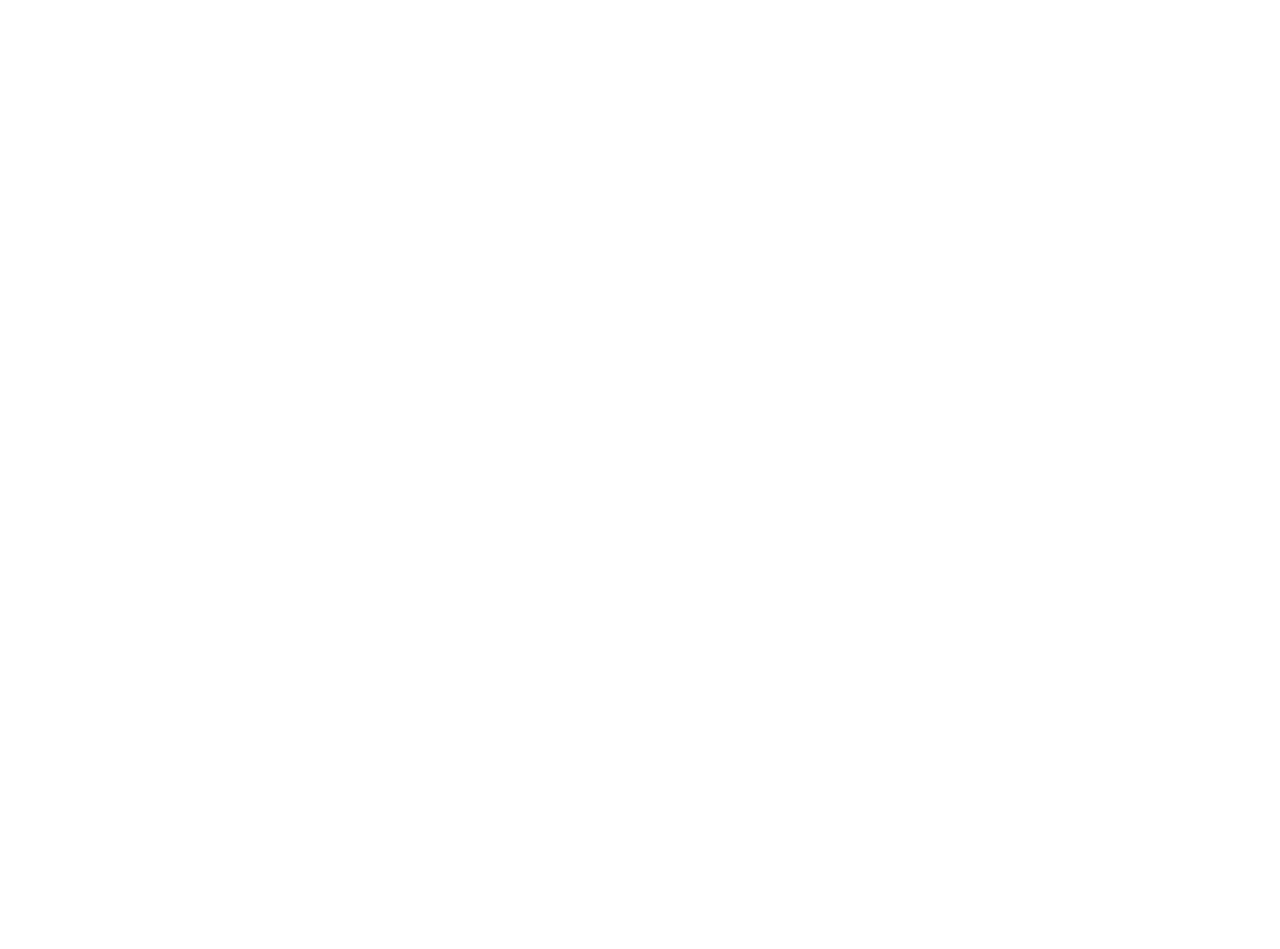
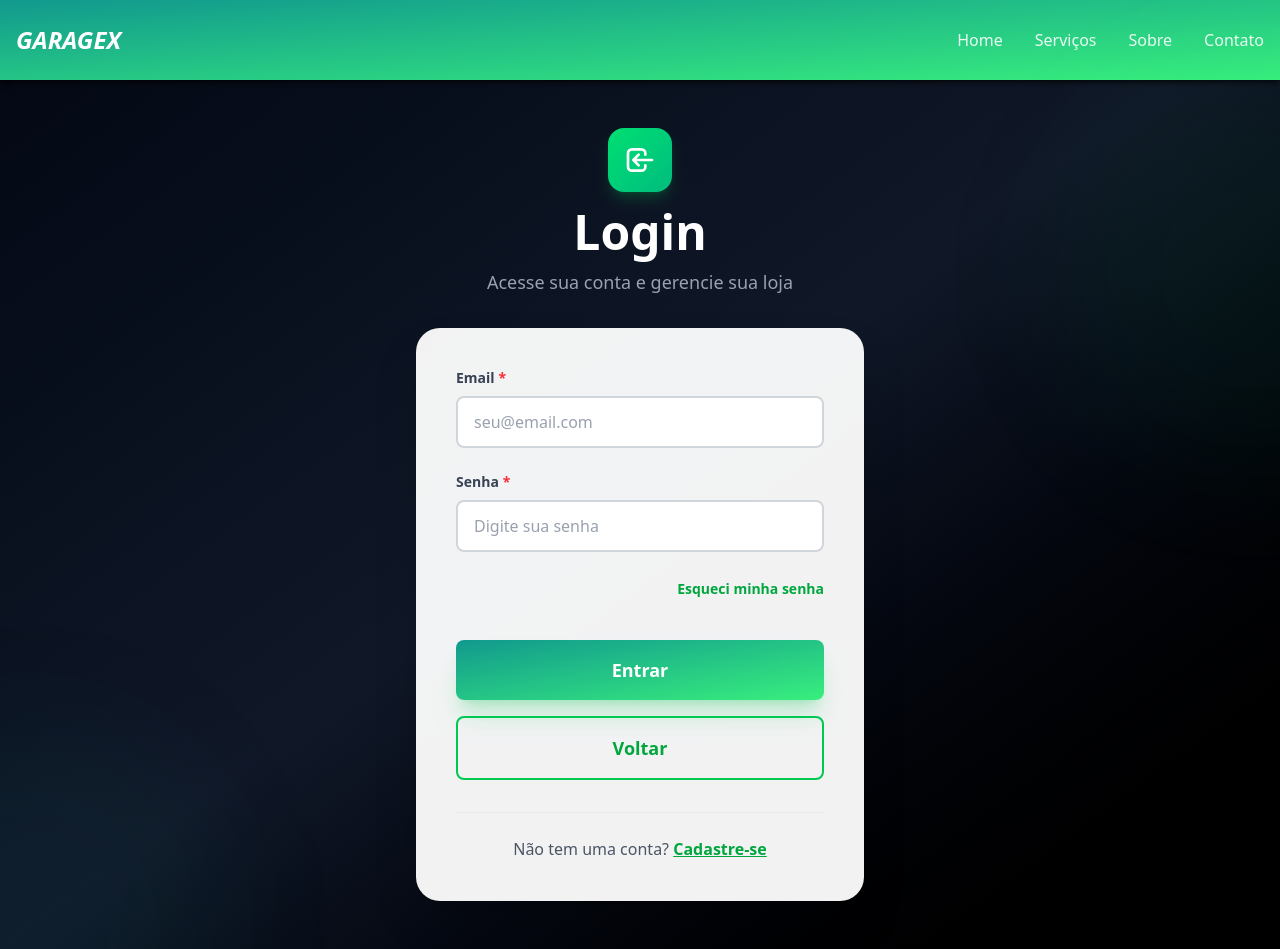
Before and after one commit to Viniciusvbss/GaragemX, a React (Vite) app: page /login-lojista in a window 1280 px wide. Before the commit this address had no page. Before the commit the page ends 800 px from the top, so only its background shows below. Built offline with nearby package versions, Linux system fonts and the light colour scheme.

Commit message:
componente de login

```diff
--- a/src/components/Header.jsx
+++ b/src/components/Header.jsx
@@ -1,6 +1,14 @@
 import { useState } from 'react'
 
-export default function Header({ brandName, navigationItems = [] }) {
+// Navegação padrão do sistema
+const defaultNavigation = [
+  { name: 'Home', href: '/', current: false },
+  { name: 'Serviços', href: '#', current: false },
+  { name: 'Sobre', href: '#', current: false },
+  { name: 'Contato', href: '#', current: false },
+]
+
+export default function Header({ brandName, navigationItems = defaultNavigation }) {
 
   // Define a variavel que controla o estado do menu mobile
   // isOpen = Variável que guarda o valor(começa com false)
@@ -8,6 +16,12 @@
   // useState(false) = Valor inicial é false(menu fechado)
 
   const [isOpen, setIsOpen] = useState(false)
+
+  // Marca automaticamente o item atual baseado na URL
+  const navItemsWithCurrent = navigationItems.map(item => ({
+    ...item,
+    current: item.href === window.location.pathname
+  }))
 
   return (
     <nav className="bg-garage-gradient-to-br shadow-md shadow-black/60">
@@ -21,7 +35,7 @@
 
           {/* Desktop Menu */}
           <div className="hidden md:flex space-x-8">
-            {navigationItems.map((item) => (
+            {navItemsWithCurrent.map((item) => (
               <a
                 key={item.name}
                 href={item.href}
@@ -53,7 +67,7 @@
         {/* Menu mobile aparece/desaparece  */}
         {isOpen && (
           <div className="md:hidden pb-4">
-            {navigationItems.map((item) => (
+            {navItemsWithCurrent.map((item) => (
               <a
                 key={item.name}
                 href={item.href}
--- a/src/pages/AuthLojista/CadastroLoja.jsx
+++ b/src/pages/AuthLojista/CadastroLoja.jsx
@@ -1,4 +1,5 @@
 import { useForm } from 'react-hook-form'
+import { useNavigate } from 'react-router-dom'
 import Button from '../../components/Button'
 import Header from '../../components/Header'
 import DadosLojaForm from '../../components/forms/DadosLojaForm'
@@ -10,32 +11,38 @@
 
 export default function CadastroLoja() {
   const { register, handleSubmit, formState: { errors }, watch } = useForm()
-
-  const navigation = [
-    { name: 'Home', href: '/', current: false },
-    { name: 'Cadastro', href: '/cadastro-loja', current: true },
-  ]
+  const navigate = useNavigate()
 
   const onSubmit = async (data) => {
     console.log('Dados do formulário:', data)
     alert('Cadastro realizado com sucesso!')
+    // Redireciona para a página de login após cadastro bem-sucedido
+    navigate('/login-lojista')
+  }
+
+  const handleGoToLogin = () => {
+    navigate('/login-lojista')
+  }
+
+  const handleCancel = () => {
+    navigate('/')
   }
 
   return (
-    <div className="min-h-screen bg-gradient-to-br from-gray-950 via-gray-900 to-black relative overflow-hidden">
+    <div className="min-h-screen bg-linear-to-br from-gray-950 via-gray-900 to-black relative overflow-hidden">
       {/* Background decorations */}
       <div className="absolute inset-0 overflow-hidden pointer-events-none">
         <div className="absolute top-20 -right-40 w-96 h-96 bg-green-500/5 rounded-full blur-3xl"></div>
         <div className="absolute -bottom-40 -left-40 w-96 h-96 bg-teal-500/5 rounded-full blur-3xl"></div>
       </div>
 
-      <Header brandName={BRAND_NAME} navigationItems={navigation} />
+      <Header brandName={BRAND_NAME} />
 
       <main className="container mx-auto px-4 py-8 md:py-12 relative z-10">
         <div className="max-w-3xl mx-auto">
           {/* Header do formulário */}
           <div className="text-center mb-8">
-            <div className="inline-flex items-center justify-center w-16 h-16 bg-gradient-to-br from-green-400 to-emerald-500 rounded-2xl mb-4 shadow-lg shadow-green-500/20">
+            <div className="inline-flex items-center justify-center w-16 h-16 bg-linear-to-br from-green-400 to-emerald-500 rounded-2xl mb-4 shadow-lg shadow-green-500/20">
               <svg className="w-8 h-8 text-white" fill="none" stroke="currentColor" viewBox="0 0 24 24">
                 <path strokeLinecap="round" strokeLinejoin="round" strokeWidth={2} d="M19 21V5a2 2 0 00-2-2H7a2 2 0 00-2 2v16m14 0h2m-2 0h-5m-9 0H3m2 0h5M9 7h1m-1 4h1m4-4h1m-1 4h1m-5 10v-5a1 1 0 011-1h2a1 1 0 011 1v5m-4 0h4" />
               </svg>
@@ -97,7 +104,7 @@
                   variant="outline"
                   size="lg"
                   className="flex-1 border-green-500! text-green-600! hover:bg-green-50! hover:text-green-700!"
-                  onClick={() => window.location.href = '/'}
+                  onClick={handleCancel}
                 >
                   Cancelar
                 </Button>
@@ -108,9 +115,13 @@
             <div className="text-center mt-8 pt-6 border-t border-gray-200">
               <p className="text-gray-600">
                 Já tem uma conta?{' '}
-                <a href="/login" className="text-green-600 hover:text-green-700 font-bold underline">
+                <button
+                  type="button"
+                  onClick={handleGoToLogin}
+                  className="text-green-600 hover:text-green-700 font-bold underline"
+                >
                   Fazer login
-                </a>
+                </button>
               </p>
             </div>
           </div>
--- /dev/null
+++ b/src/pages/AuthLojista/LoginLojista.jsx
@@ -0,0 +1,138 @@
+import { useForm } from 'react-hook-form'
+import { useNavigate } from 'react-router-dom'
+import Input from '../../components/Input'
+import Button from '../../components/Button'
+import Header from '../../components/Header'
+import { BRAND_NAME } from '../../constants/brand'
+
+export default function LoginLojista() {
+  const { register, handleSubmit, formState: { errors } } = useForm()
+  const navigate = useNavigate()
+
+  const onSubmit = async (data) => {
+    console.log('Dados de login:', data)
+    alert('Login realizado com sucesso!')
+    // Aqui você faria a autenticação real
+    // navigate('/dashboard') // após autenticação
+  }
+
+  const handleGoToCadastro = () => {
+    navigate('/cadastro-loja')
+  }
+
+  const handleCancel = () => {
+    navigate('/')
+  }
+
+  return (
+    <div className="min-h-screen bg-linear-to-br from-gray-950 via-gray-900 to-black relative overflow-hidden">
+      {/* Background decorations */}
+      <div className="absolute inset-0 overflow-hidden pointer-events-none">
+        <div className="absolute top-20 -right-40 w-96 h-96 bg-green-500/5 rounded-full blur-3xl"></div>
+        <div className="absolute -bottom-40 -left-40 w-96 h-96 bg-teal-500/5 rounded-full blur-3xl"></div>
+      </div>
+
+      <Header brandName={BRAND_NAME} />
+
+      <main className="container mx-auto px-4 py-8 md:py-12 relative z-10">
+        <div className="max-w-md mx-auto">
+          {/* Header do formulário */}
+          <div className="text-center mb-8">
+            <div className="inline-flex items-center justify-center w-16 h-16 bg-linear-to-br from-green-400 to-emerald-500 rounded-2xl mb-4 shadow-lg shadow-green-500/20">
+              <svg className="w-8 h-8 text-white" fill="none" stroke="currentColor" viewBox="0 0 24 24">
+                <path strokeLinecap="round" strokeLinejoin="round" strokeWidth={2} d="M11 16l-4-4m0 0l4-4m-4 4h14m-5 4v1a3 3 0 01-3 3H6a3 3 0 01-3-3V7a3 3 0 013-3h7a3 3 0 013 3v1" />
+              </svg>
+            </div>
+            <h1 className="text-4xl md:text-5xl font-bold text-white mb-3">
+              Login
+            </h1>
+            <p className="text-gray-400 text-lg">
+              Acesse sua conta e gerencie sua loja
+            </p>
+          </div>
+
+          {/* Card do formulário */}
+          <div className="bg-white/95 backdrop-blur-sm rounded-3xl shadow-2xl p-6 md:p-10">
+            {/* Formulário */}
+            <form onSubmit={handleSubmit(onSubmit)} className="space-y-6">
+              <Input
+                label="Email"
+                type="email"
+                placeholder="seu@email.com"
+                error={errors.email?.message}
+                {...register('email', {
+                  required: 'Email é obrigatório',
+                  pattern: {
+                    value: /^[A-Z0-9._%+-]+@[A-Z0-9.-]+\.[A-Z]{2,}$/i,
+                    message: 'Email inválido'
+                  }
+                })}
+                required
+              />
+
+              <Input
+                label="Senha"
+                type="password"
+                placeholder="Digite sua senha"
+                error={errors.senha?.message}
+                {...register('senha', {
+                  required: 'Senha é obrigatória',
+                  minLength: {
+                    value: 6,
+                    message: 'Senha deve ter no mínimo 6 caracteres'
+                  }
+                })}
+                required
+              />
+
+              {/* Link esqueci senha */}
+              <div className="text-right">
+                <a href="#" className="text-sm text-green-600 hover:text-green-700 font-semibold">
+                  Esqueci minha senha
+                </a>
+              </div>
+
+              {/* Botões */}
+              <div className="flex flex-col gap-4 pt-4">
+                <Button
+                  type="submit"
+                  variant="primary"
+                  size="lg"
+                  className="w-full shadow-xl shadow-green-500/20 hover:shadow-green-500/40"
+                >
+                  <span className="flex items-center justify-center gap-2">
+                    Entrar
+                  </span>
+                </Button>
+
+                <Button
+                  type="button"
+                  variant="outline"
+                  size="lg"
+                  className="w-full border-green-500! text-green-600! hover:bg-green-50! hover:text-green-700!"
+                  onClick={handleCancel}
+                >
+                  Voltar
+                </Button>
+              </div>
+            </form>
+
+            {/* Link para cadastro */}
+            <div className="text-center mt-8 pt-6 border-t border-gray-200">
+              <p className="text-gray-600">
+                Não tem uma conta?{' '}
+                <button
+                  type="button"
+                  onClick={handleGoToCadastro}
+                  className="text-green-600 hover:text-green-700 font-bold underline"
+                >
+                  Cadastre-se
+                </button>
+              </p>
+            </div>
+          </div>
+        </div>
+      </main>
+    </div>
+  )
+}
--- a/src/pages/Home.jsx
+++ b/src/pages/Home.jsx
@@ -3,25 +3,16 @@
 import { BRAND_NAME } from '../constants/brand';
 
 function Home() {
-  const navigation = [
-    { name: 'Home', href: '/', current: true },
-    { name: 'Serviços', href: '#', current: false },
-    { name: 'Sobre', href: '#', current: false },
-    { name: 'Contato', href: '#', current: false },
-  ];
 
   return (
     <div className="min-h-screen bg-linear-to-br from-gray-950 via-gray-900 to-black relative overflow-hidden">
-      <Header
-        brandName={BRAND_NAME}
-        navigationItems={navigation}
-      />
+      <Header brandName={BRAND_NAME} />
 
       {/* Logo centralizada */}
       <main className="flex items-center justify-center min-h-[calc(100vh-5rem)] relative">
         <Logo
           onCadastroClick="/cadastro-loja"
-          onLoginClick="/login"
+          onLoginClick="/login-lojista"
         />
       </main>
     </div>
--- a/src/routes/AppRoutes.jsx
+++ b/src/routes/AppRoutes.jsx
@@ -1,6 +1,7 @@
 import { BrowserRouter, Routes, Route } from 'react-router-dom';
 import Home from '../pages/Home.jsx';
 import CadastroLoja from '../pages/AuthLojista/CadastroLoja.jsx';
+import LoginLojista from '../pages/AuthLojista/LoginLojista.jsx';
 
 function AppRoutes() {
   return (
@@ -8,6 +9,7 @@
       <Routes>
         <Route path="/" element={<Home />} />
         <Route path="/cadastro-loja" element={<CadastroLoja />} />
+        <Route path="/login-lojista" element={<LoginLojista />} />
       </Routes>
     </BrowserRouter>
   );
```
Also changed, not shown: src/components/Logo.jsx (+9 -6 lines), .claude/settings.local.json.
